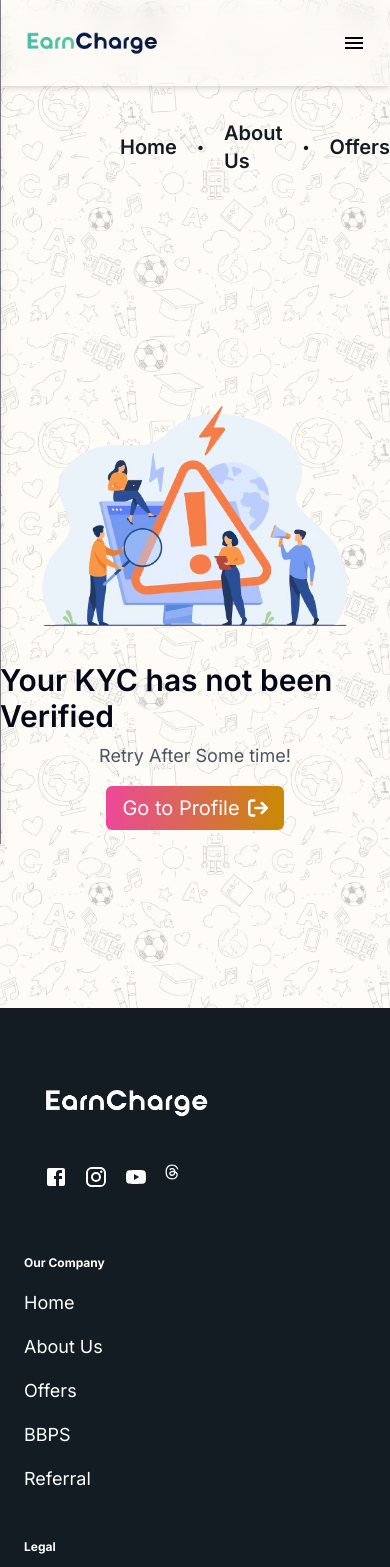
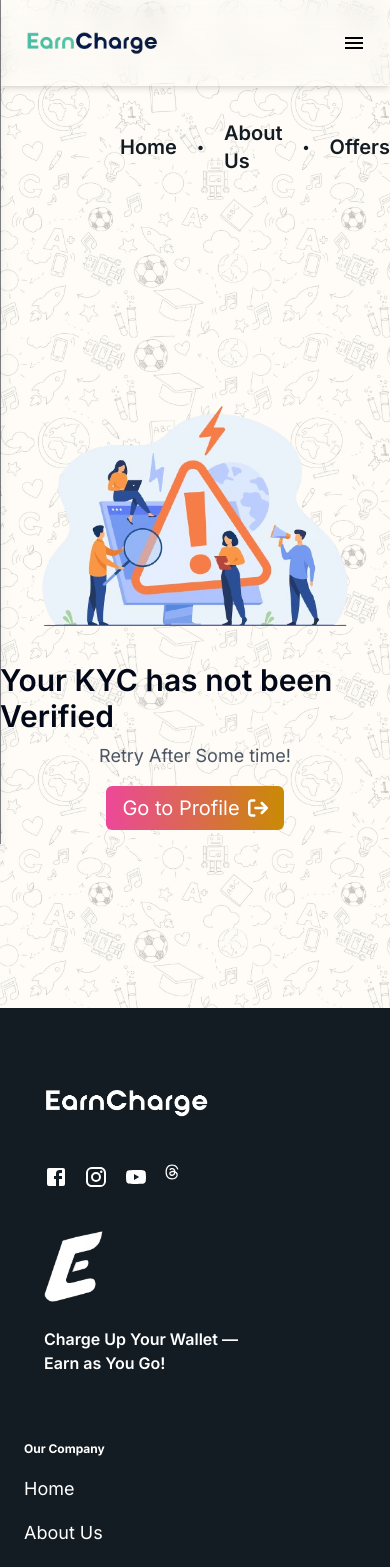
Before and after one commit to Vismay19999/earncharge-rewrite-frontend, a Next.js app: page /kyc/failure in a window 390 px wide. Shown: the top 1567 px of the page. Built offline with nearby package versions, Linux system fonts and the light colour scheme.

Commit message:
Footer Branding, Sidebar Menu and Responsive Issue Fixed

```diff
--- a/src/components/core/Footer/Footer.tsx
+++ b/src/components/core/Footer/Footer.tsx
@@ -4,7 +4,7 @@
 import Link from "next/link";
 import { Facebook, Instagram, LinkedIn, YouTube } from "@mui/icons-material";
 import { FaThreads } from "react-icons/fa6";
-
+import logoBrand from "@/../public/logoBrand.png";
 const Footer = () => {
   return (
     <>
@@ -20,6 +20,10 @@
               <Link href="https://www.instagram.com/earncharge?igsh=dWxkYWg0NGl6N2R0" target="_blank"><Instagram /></Link>
               <Link href="https://www.youtube.com/@EarnChargeIndia" target="_blank"><YouTube /></Link>
               <Link href="https://www.threads.net/@earncharge?glyph_type=SELF_PROFILE" target="_blank"><FaThreads /></Link>
+            </div>
+            <div className="flex justify-start flex-col p-5 gap-5 text-white">
+              <Image src={logoBrand} alt="EarnCharge Branding" width={60} height={60} />
+              <p className="text-white font-semibold">Charge Up Your Wallet — <br /> Earn as You Go!</p>
             </div>
             </div>
             <div className="flex-[1]">
--- a/src/components/core/Header/MobileSidebar.tsx
+++ b/src/components/core/Header/MobileSidebar.tsx
@@ -89,9 +89,12 @@
           >
             <FaArrowRight /> <span className="font-semibold text-lg">BBPS</span>
           </Link>
-          <span className="text-sm">•</span>
-          <Link href="/referral">
-            <h1 className="hover:underline">Referral</h1>
+          <Link
+            href="/referral"
+            className="flex items-center space-x-3 hover:bg-gray-800 p-3 rounded-md transition"
+            onClick={closeSidebar}
+          >
+            <FaArrowRight /> <span className="font-semibold text-lg">Referral</span>
           </Link>
           <Link
             href="/contact"
```
Also changed, not shown: public/logoBrand.png (added).
